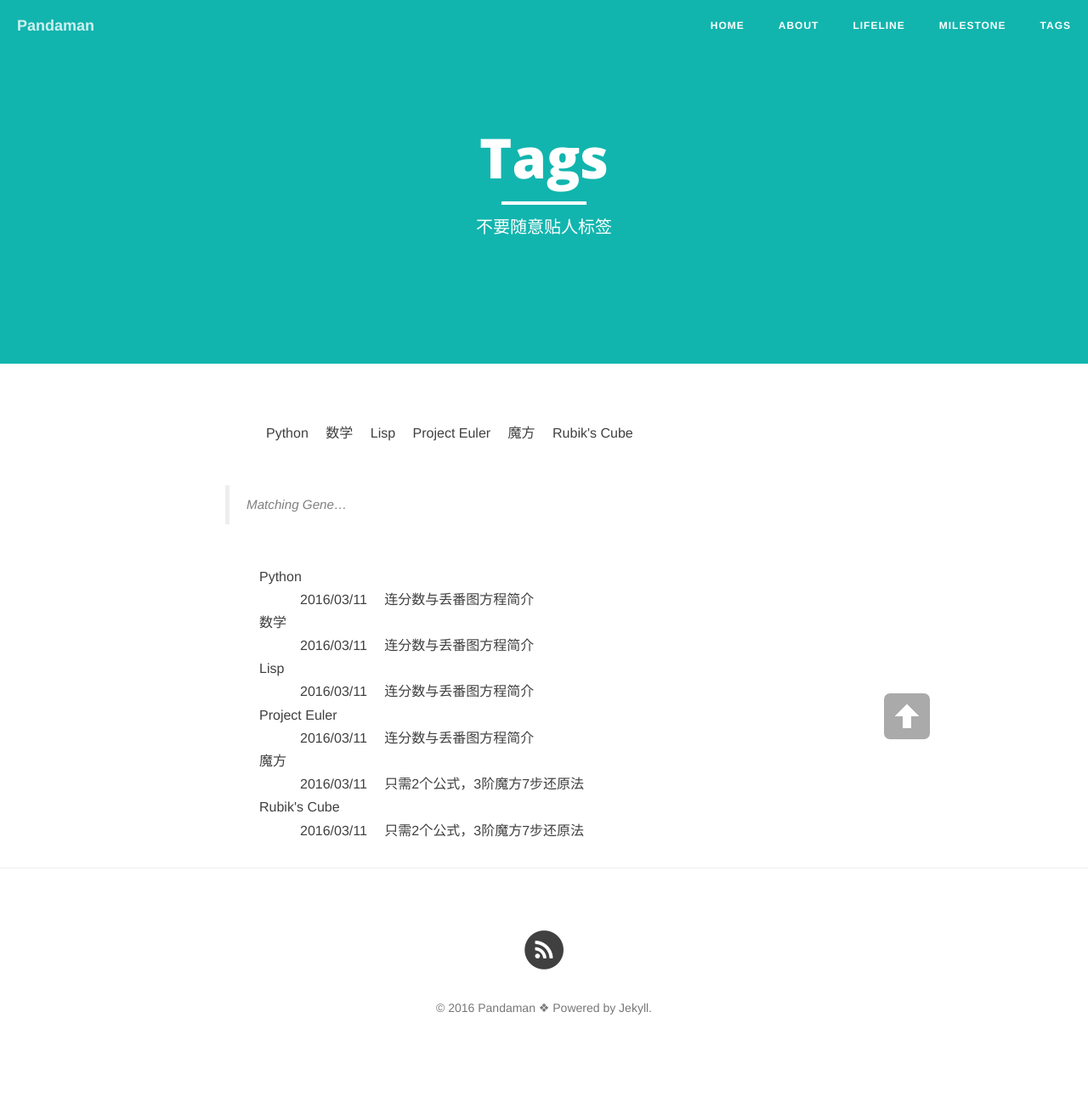
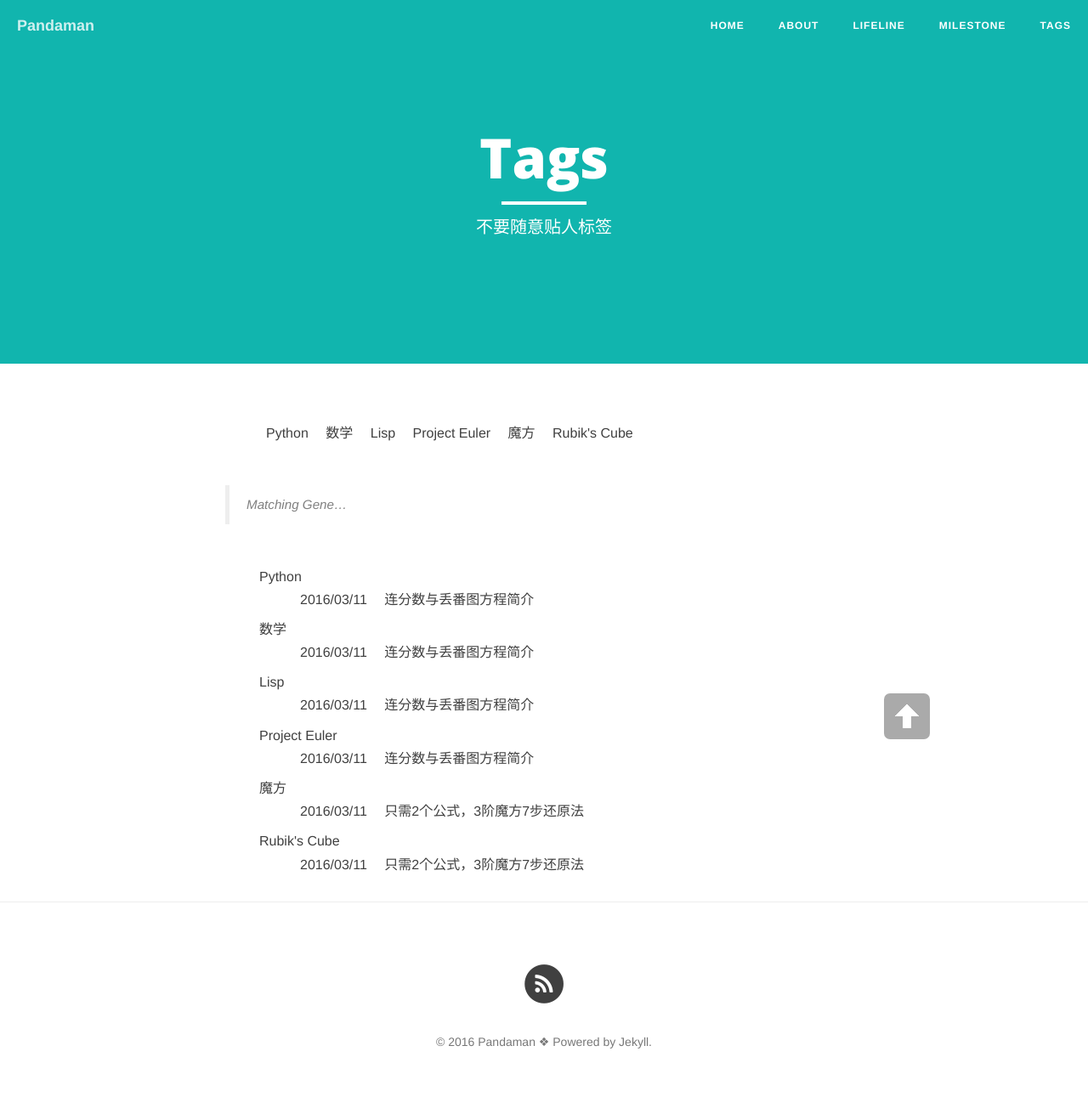
Before and after one commit to ceares/ceares.github.io, a Jekyll site: the page built from tags.md, in a window 1280 px wide. Shown: the whole page at 85% size. Built offline with Jekyll 4.4.1, drawn with Linux system fonts in a browser that asks for light colours; nearby versions of some CDN libraries; library files that are not in the unit come from our copies; before the commit the page ends 1264 px from its top, so only the background shows below that.

Commit message:
Update tags.md

```diff
--- a/tags.md
+++ b/tags.md
@@ -15,7 +15,7 @@
 
 <ul class="listing" style="list-style-type: none;font-weight:normal;margin-top:0.5in;">
 {% for tag in site.tags %}
-  <li class="listing-seperator" id="{{ tag[0] }}">{{ tag[0] }}</li>
+  <li class="listing-seperator" id="{{ tag[0] }}" style="margin-top:0.5em;magin-bottom:0.5em;">{{ tag[0] }}</li>
 {% for post in tag[1] %}
   <li class="listing-item" style="text-indent:3em;font-weight:normal;">
   <time datetime="{{ post.date | date:"%Y-%m-%d" }}">{{ post.date | date:"%Y/%m/%d" }}</time>
```
